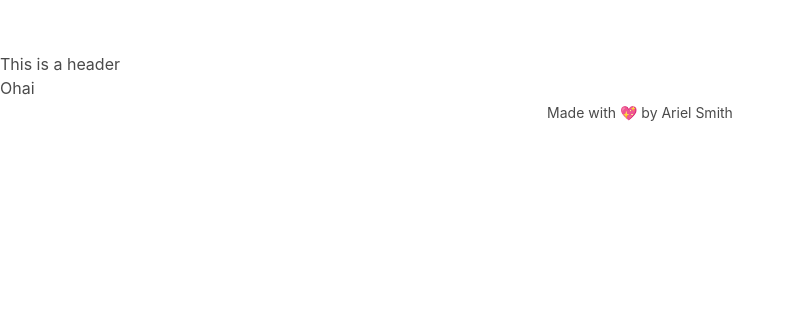
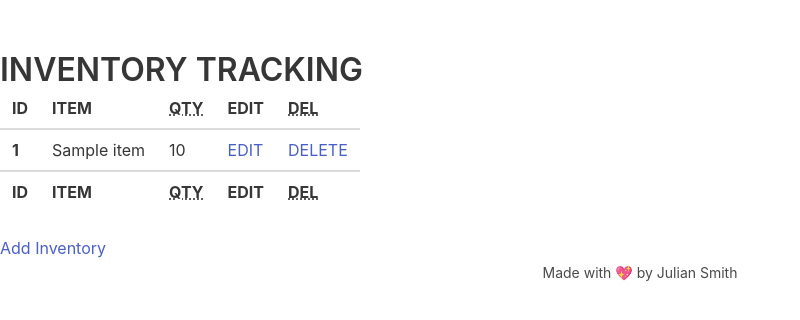
Before and after one commit to juliansmith0/shopify_backend_fall2022_challenge, a Django app: page / in a window 1280 px wide. Shown: the top 320 px of the page, without its empty margins (0-800 px from the left). Run offline with Django 4.2, Linux system fonts and the light colour scheme; tables that the repository leaves empty hold one stand-in row (values such as "Sample post").

Commit message:
Get item.edit.html working along with associated view and url

```diff
--- a/core/urls.py
+++ b/core/urls.py
@@ -21,4 +21,5 @@ urlpatterns = [
     path('admin/', admin.site.urls),
     path('', views.index, name='index'),
     path('item/new/', views.item_creation, name='item_creation'),
+    path('item/<int:pk>/edit/', views.item_edit, name='item_edit'),
 ]
--- a/inventoryTracking/views.py
+++ b/inventoryTracking/views.py
@@ -1,4 +1,4 @@
-from django.shortcuts import render, redirect
+from django.shortcuts import render, redirect, get_object_or_404
 from .models import Item
 from .forms import ItemForm
 
@@ -26,3 +26,20 @@ def item_creation(request):
     else:
         form = ItemForm()
     return render(request, 'item_new.html', {'form': form})
+
+
+# ================================
+# E D I T  P A G E
+# ================================
+
+def item_edit(request, pk):
+    item = get_object_or_404(Item, pk=pk)
+    if request.method == "POST":
+        form = ItemForm(request.POST, request.FILES, instance=item)
+        if form.is_valid():
+            item = form.save()
+            item.save()
+        return redirect('index')
+    else:
+        form = ItemForm(instance=item)
+    return render(request, 'item_edit.html', {'form': form})
--- a/templates/base.html
+++ b/templates/base.html
@@ -14,7 +14,7 @@
 
 <body class="has-navbar-fixed-top">
     <header>
-        <p>This is a header</p>
+        <h1 class="title">INVENTORY TRACKING</p>
     </header>
 
     <main>
@@ -25,7 +25,7 @@
     <footer class="ajs-footer-mod">
         <div class="content has-text-centered">
             <p>
-                <small>Made with 💖 by Ariel Smith</small>
+                <small>Made with 💖 by Julian Smith</small>
             </p>
         </div>
     </footer>
--- a/templates/home.html
+++ b/templates/home.html
@@ -1,5 +1,51 @@
 {% extends 'base.html' %}
 
+
 {% block content %}
-<p>Ohai</p>
+
+<table class="table">
+    <thead>
+      <tr>
+        <th>ID</th>
+        <th>ITEM</th>
+        <th><abbr title="Quantity">QTY</abbr></th>
+        <th>EDIT</th>
+        <th><abbr title="Delete">DEL</abbr></th>
+      </tr>
+    </thead>
+    <tfoot>
+      <tr>
+        <th>ID</th>
+        <th>ITEM</th>
+        <th><abbr title="Quantity">QTY</abbr></th>
+        <th>EDIT</th>
+        <th><abbr title="Delete">DEL</abbr></th>
+      </tr>
+    </tfoot>
+    <tbody>
+        {% for item in items %}
+            {% if not item.is_deleted %}
+            <tr>
+                <th>{{item.pk}}</th>
+                <td>{{item}}</td>
+                <td>{{item.quantity}}</td>
+                <td><a href="{% url 'item_edit' pk=item.pk %}">EDIT</a></td>
+                <td><a href="#">DELETE</a></td>
+            </tr>
+            {% endif %}
+        {% endfor %}
+    </tbody>
+  </table>
+
+
+
+
+    <!-- {% for item in items %}
+        <div class="box">
+            <p class="title"><a href="{% url 'item_edit' pk=item.pk %}">{{item}}</a> || {{item.quantity}}</p>
+        </div>
+    {% endfor %} -->
+
+    <a href="{% url 'item_creation' %}">Add Inventory</a>
+
 {% endblock %}
```
Also changed, not shown: templates/item_edit.html (added, +25 -0 lines).
